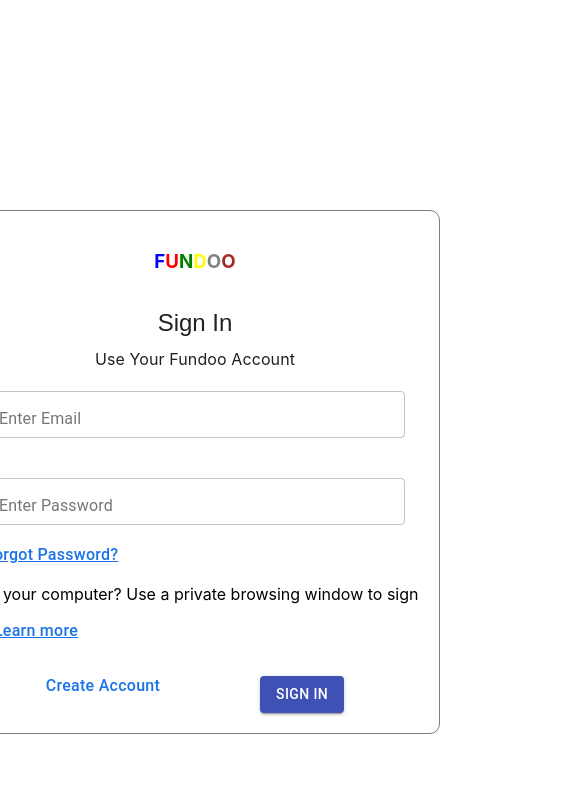
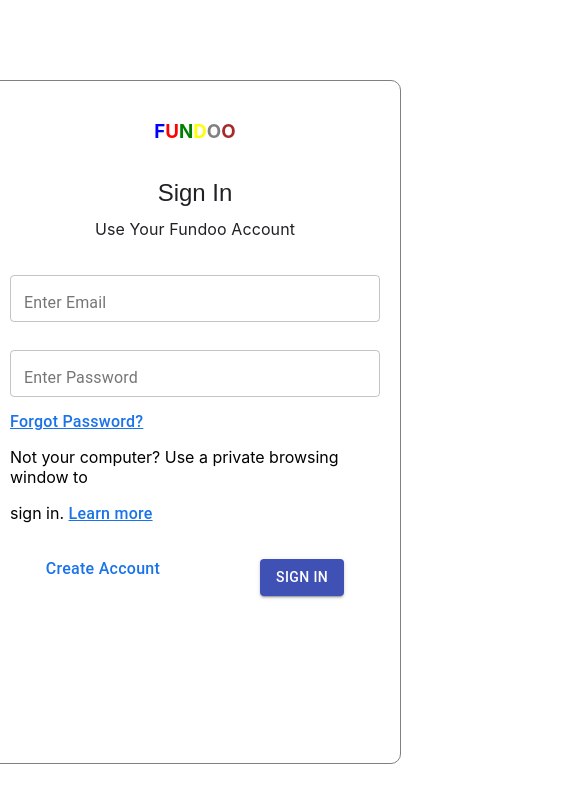
Before and after one commit to ZzeErrO/FundooFrontEnd, a React (Create React App) app: page /login in a window 390 px wide. Shown: the top 802 px of the page, 585 px wide, since content can reach past the window. Built offline with nearby package versions, Linux system fonts and the light colour scheme.

Commit message:
[Prashik]Added: Added Reference when first opening page to first input

```diff
--- a/src/pages/LoginPage/LoginPage.css
+++ b/src/pages/LoginPage/LoginPage.css
@@ -2,11 +2,9 @@
 
     display: flex;
     flex-direction: column;
-}
-
-.body{
-    display: flex;
-    flex-direction: row;
+    justify-content: center;
+    align-items: center;
+    align-content: center;
 }
 
 .left{
@@ -30,6 +28,8 @@
     align-items: center;
     padding: 20px;
     border-radius: 10px;
+    margin-top: 80px;
+    margin-bottom: 80px;
 }
 
 .fundoo{
@@ -83,7 +83,9 @@
 .textinput{
     display: flex;
     flex-direction: column;
-    width: 420px;
+    width: 370px;
+    justify-content: space-around;
+    height: 150px;
 }
 
 .data{
@@ -119,9 +121,6 @@
     width:100px;
 }
 
-.header{
-    height:100px;
-}
 
 a{
     border-radius: 4px;
@@ -139,3 +138,27 @@
     border: 0;
     font-family: roboto,'Noto Sans Myanmar UI',arial,sans-serif;
 }
+
+@media screen and (max-width: 650px) {
+
+.extra{
+    border: 0.5px grey;
+    border-style: solid;
+    display: flex;
+    flex-direction: column;
+    flex: 2;
+    align-items: center;
+    padding: 20px;
+    border-radius: 10px;
+    margin-top: 80px;
+    margin-bottom: 80px;
+}
+
+.textinput{
+    display: flex;
+    flex-direction: column;
+    justify-content: space-around;
+    height: 150px;
+}
+
+}
--- a/src/pages/LoginPage/LoginPage.jsx
+++ b/src/pages/LoginPage/LoginPage.jsx
@@ -1,4 +1,4 @@
-import React from  'react';
+import React from 'react';
 import { Redirect } from "react-router-dom";
 import './LoginPage.css';
 import Button from '@material-ui/core/Button';
@@ -13,7 +13,7 @@
 
 const axios_service = new Userservice();
 
-export default class LoginPage extends React.Component{
+export default class LoginPage extends React.Component {
   constructor(props) {
     super(props)
     this.state = {
@@ -24,6 +24,13 @@
       redirect: null,
       open: false
     }
+    this.inputref = React.createRef()
+  }
+
+  componentDidMount() {
+    console.log(this.inputref)
+    console.log(this.inputref.current.focus())
+    this.inputref.current.focus()
   }
 
   TransitionLeft(props) {
@@ -31,128 +38,122 @@
   }
 
   handleClose = () => {
-        this.setState({open: false});
+    this.setState({ open: false });
   };
 
   signuppage = () => {
 
-        this.setState({ redirect: "/registration"});
+    this.setState({ redirect: "/registration" });
   }
 
-      validation = () =>{
-        let isError =false;
+  validation = () => {
+    let isError = false;
     const errors = this.state;
-        errors.EmailError= this.state.Email === '' ? true : false;
-        errors.PasswordError= this.state.Password === '' ? true : false;
+    errors.EmailError = this.state.Email === '' ? true : false;
+    errors.PasswordError = this.state.Password === '' ? true : false;
     this.setState({
 
       ...errors
     })
-        return isError = (errors.Email !=='' && errors.Password !== '') ? true : false
+    return isError = (errors.Email !== '' && errors.Password !== '') ? true : false
   }
 
-      Next = () =>{
-
+  Next = () => {
 
     var isValidated = this.validation();
     console.log(this.state.Email);
     console.log(this.state.Password);
 
-        if(isValidated){
+    if (isValidated) {
       let data = {
         "email": this.state.Email,
-            "service": "advance",
         "password": this.state.Password
       };
       console.log("validation successful");
       axios_service.Login(data).then((result) => {
         console.log(result);
-              this.setState({open: true});
-              setTimeout(() => this.setState({redirect: "/dashBoard"}), 4000)
+        this.setState({ open: true });
+        setTimeout(() => this.setState({ redirect: "/dashBoard" }), 4000)
+      }).catch(() => {
+
       })
+
       }
 
-        if(!isValidated)
-        {
+    if (!isValidated) {
       alert("validation unsuccessful");
     }
   }
 
-      change = (e) =>{
+  change = (e) => {
 
     console.log(e.target.value);
-        this.setState({Email: e.target.value});
+    this.setState({ Email: e.target.value });
   }
 
   handleChange = (e) => {
 
     console.log(e.target.value);
-        this.setState({Password: e.target.value});
+    this.setState({ Password: e.target.value });
   }
 
-    render(){
+  render() {
 
-      if(this.state.redirect){
+    if (this.state.redirect) {
 
-        return <Redirect to= {this.state.redirect} />
+      return <Redirect to={this.state.redirect} />
     }
 
 
     return <div className="content">
-          <div className="header">
+          <div className="extra">
+            <div className="fundoo">
+              <h3 id="f">F</h3>
+              <h3 id="u">U</h3>
+              <h3 id="n">N</h3>
+              <h3 id="d">D</h3>
+              <h3 id="o">O</h3>
+              <h3 id="x">O</h3>
+            </div>
+            <div className="signin">Sign In</div>
+            <div className="data">Use Your Fundoo Account</div>
+
+            <div className="space"></div>
+
+            <div className="textinput">
+
+              <TextField
+                ref={this.inputref}
+                error={this.state.EmailError}
+                label="Enter Email"
+                type="Email"
+                name="Email"
+                variant="outlined"
+                onChange={e => this.change(e)}
+                helperText={this.state.EmailError ? "Enter Email Address" : ''}
+              />
+
+              <TextField
+                error={this.state.PasswordError}
+                label="Enter Password"
+                type="Password"
+                name="Password"
+                variant="outlined"
+                onChange={e => this.handleChange(e)}
+                helperText={this.state.PasswordError ? "Enter Password" : ''}
+              />
 
             </div>
-        <div className = 'body'>
-          <div className = "left"></div>
             <div>
-            <div className = "extra">
-            <div className = "fundoo">
-            <h3 id = "f">F</h3>
-            <h3 id = "u">U</h3>
-            <h3 id = "n">N</h3>
-            <h3 id = "d">D</h3>
-            <h3 id = "o">O</h3>
-            <h3 id = "x">O</h3>
-            </div>
-              <div className = "signin">Sign In</div>
-                  <div className = "data">Use Your Fundoo Account</div>
-
-            <div className = "textinput">
-            <div className = "space"></div>
-            <TextField
-              error = {this.state.EmailError}
-              label = "Enter Email"
-              type = "Email"
-              name = "Email"
-              variant = "outlined"
-              onChange = {e => this.change(e)}
-              helperText = {this.state.EmailError ? "Enter Email Address" : ''}
-              />
-              <div className = "space"></div>
-              <div className = "space"></div>
-              <TextField
-              error = {this.state.PasswordError}
-              label = "Enter Password"
-              type = "Password"
-              name = "Password"
-              variant = "outlined"
-              onChange = {e => this.handleChange(e)}
-              helperText = {this.state.PasswordError ? "Enter Password" : ''}
-              />
-              <div className = "space"></div>
-            <a href= "www.react.com">Forgot Password? </a>
-            <div className = "space"></div>
-            </div>
-            <div>
-
-            Not your computer? Use a private browsing window to sign <p> in. <a href = "www.google.com">Learn more</a>
+            <a href="www.react.com">Forgot Password? </a><p></p>
+              Not your computer? Use a private browsing window to <p> sign in. <a href="www.google.com">Learn more</a>
               </p>
             </div>
-            <div className = "space"></div>
-            <div className = "inside">
-            <a onClick = {this.signuppage}>Create Account</a>
-            <div className = "spacewidth"></div>
-            <Button variant="contained" color= "primary" onClick = {this.Next}>  Sign In </Button>
+            <div className="space"></div>
+            <div className="inside">
+              <a onClick={this.signuppage}>Create Account</a>
+              <div className="spacewidth"></div>
+              <Button variant="contained" color="primary" onClick={this.Next}>  Sign In </Button>
               <Snackbar
                 open={this.state.open}
                 onClose={this.handleClose}
@@ -163,10 +164,7 @@
               />
             </div>
           </div>
-          </div>
-          <div className = "right"></div>
-        </div>
-        <footer></footer>
+
     </div>
   }
 }
--- a/src/pages/RegistrationPage/RegistrationPage.css
+++ b/src/pages/RegistrationPage/RegistrationPage.css
@@ -25,7 +25,7 @@
     padding: 30px;
 }
 
-.names{
+.names2{
 
     display: flex;
     flex-direction: row;
@@ -48,4 +48,12 @@
     .formright{
         display: none;
     }
+
+    .names2{
+
+        display: flex;
+        flex-direction: column;
+        justify-content: space-evenly;
+        height: 100px;
+    }
 }
--- a/src/pages/RegistrationPage/RegistrationPage.jsx
+++ b/src/pages/RegistrationPage/RegistrationPage.jsx
@@ -64,7 +64,6 @@
             "firstName": this.state.FirstName,
             "lastName": this.state.LastName,
             "email": this.state.Email,
-            "service": "advance",
             "password": this.state.Password
           };
 
@@ -139,7 +138,7 @@
 
               <div className = "space"></div>
 
-              <div className="names">
+              <div className="names2">
                 <TextField
                 error = {this.state.FirstNameError}
                 label = "First Name"
@@ -180,7 +179,7 @@
 
               <div className = "space"></div>
 
-              <div className= "names">
+              <div className= "names2">
                 <TextField
                 error = {this.state.PasswordError}
                 label = "Password"
--- a/src/services/userservice.jsx
+++ b/src/services/userservice.jsx
@@ -1,18 +1,18 @@
 import Axios from './axiosservice'
 
 const axiosservice = new Axios();
-const baseUrl = 'http://fundoonotes.incubation.bridgelabz.com/api/'
+const baseUrl = 'https://localhost:44362/api/'
 
 class Userservice {
 
     Registration = (data) => {
-        console.log(`${baseUrl}user/userSignUp`, data);
-        return axiosservice.postMethod(`${baseUrl}user/userSignUp`, data)
+        console.log(`${baseUrl}User/Register`, data);
+        return axiosservice.postMethod(`${baseUrl}User/Register`, data)
     }
 
     Login = (data) => {
-        console.log(`${baseUrl}user/login`, data);
-        return axiosservice.postMethod(`${baseUrl}user/login`, data)
+        console.log(`${baseUrl}User/Login`, data);
+        return axiosservice.postMethod(`${baseUrl}User/Login`, data)
     }
 }
 
```
Also changed, not shown: src/pages/DashBoard/CreateNote.jsx (+20 -7 lines), src/pages/DashBoard/DashBoard.css (+30 -0 lines). Lines whose indentation alone changed are shown as unchanged.
